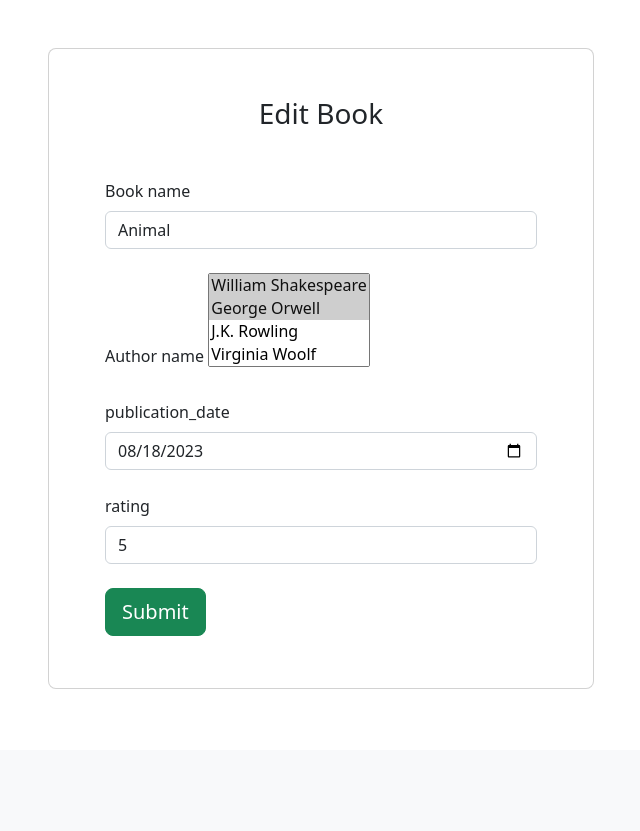
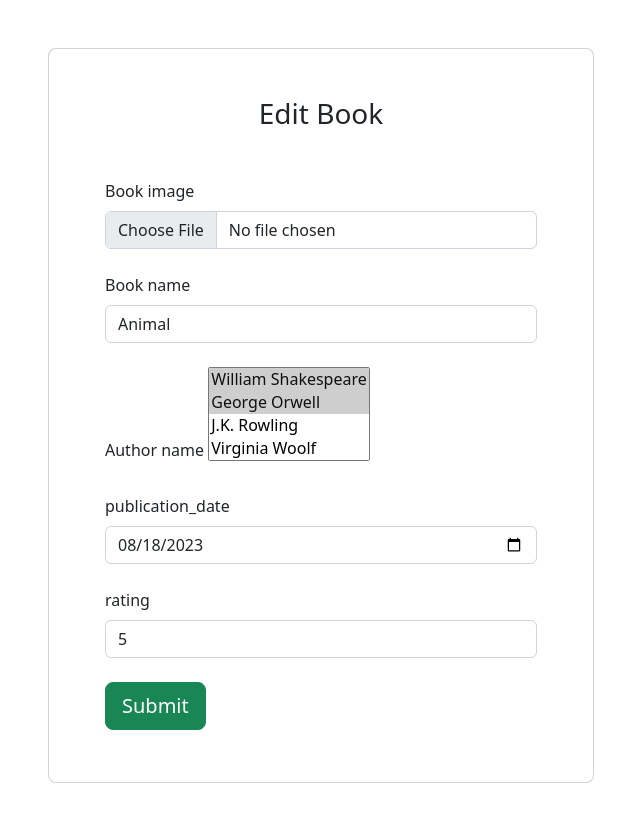
Before and after one commit to Harshtroo/DRF_book, a Django app: page /get_update_data/34/ in a window 1280 px wide. Shown: the part 50-881 px from the top of the page, without its empty margins (319-959 px from the left). Before the commit the page ends 739 px from the top, so only its background shows below. Run offline with Django 4.2, Linux system fonts and the light colour scheme; data comes from the database, SQL or seed files in the repository; both versions use the stored data as it was after the commit; some libraries are stand-ins or nearby versions.

Commit message:
add image field done

```diff
--- a/book/book_crud/models.py
+++ b/book/book_crud/models.py
@@ -18,7 +18,6 @@ class Book(models.Model):
         return self.name
 
 
-
 class User(models.Model):
     username = models.CharField(max_length=50,unique=True)
     email = models.EmailField()
--- a/book/book_crud/serializers.py
+++ b/book/book_crud/serializers.py
@@ -13,7 +13,6 @@ class AuthorSerializer(serializers.ModelSerializer):
 
 
 class BookSerializer(serializers.ModelSerializer):
-    # author = AuthorSerializer(many=True)
 
     class Meta:
         model = Book
@@ -25,10 +24,8 @@ class BookSerializer(serializers.ModelSerializer):
         return value
 
     def to_representation(self, instance):
-
         representation = super(BookSerializer, self).to_representation(instance)
         author_list = []
-        print("data112--------------",instance.author)
         for author in instance.author.all():
             author_list.append(author.name)
             representation['author'] = author_list
--- a/book/book_crud/static/js/base.js
+++ b/book/book_crud/static/js/base.js
@@ -18,8 +18,9 @@ function postAjaxCall(url, methodType, resultData,csrfToken, callback){
     url : url,
     method : methodType,
     headers: {'X-CSRFToken': csrfToken},
-    contentType: "application/json",
-    dataType: "text",
+    contentType: false,
+    processData: false,
+
     data: resultData,
     success : callback,
     error : function (reason, xhr){
--- a/book/book_crud/static/js/book_list.js
+++ b/book/book_crud/static/js/book_list.js
@@ -33,7 +33,6 @@ function bookDelete(id){
     resultData = ''
 
     var callBack = function(response) {
-
         ''
       };
       postAjaxCall(bookDeleteURL, methodType, resultData,csrfToken,callBack)
--- a/book/book_crud/static/js/book_update.js
+++ b/book/book_crud/static/js/book_update.js
@@ -17,17 +17,28 @@ $("#my-book-edit").on("submit",function(event){
     var methodType = "PUT";
 
     var selectedAuthor = $("#author_book option:selected").text();
-    var resultData = {
-        name:$("#book_name").val(),
-        author:$("#author_book").val(),
-        publication_date:$("#publication_date").val(),
-        rating :$("#rating").val()
-    }
-    resultData=JSON.stringify(resultData)
+
+//    if (document.getElementById("image").files.length == 0) {
+//        document.img.value=$("#book_image").prop("files")[0];
+//    }
+
+
+    var form_data = new FormData($("#my-book-edit")[0]);
+    var image = $("#book_image").prop("files")[0];
+    form_data.append("image", image);
+    console.log("image----------",form_data)
+//    var resultData = {
+//        image:$("#book_image").value,
+//        name:$("#book_name").val(),
+//        author:$("#author_book").val(),
+//        publication_date:$("#publication_date").val(),
+//        rating :$("#rating").val()
+//    }
+//    resultData=JSON.stringify(resultData)
     var Callback = function(response) {
 
-        window.location.href = "http://127.0.0.1:8000/get_book_list/";
+        window.location.href = baseURL + "/get_book_list/";
       };
-    postAjaxCall(bookUpdateURL, methodType, resultData,csrfToken,Callback)
+    postAjaxCall(bookUpdateURL, methodType, form_data,csrfToken,Callback)
 
 })
--- a/book/book_crud/static/js/create_user.js
+++ b/book/book_crud/static/js/create_user.js
@@ -12,7 +12,7 @@ $("#my-create-user").on("submit",function(event){
     }
     resultData=JSON.stringify(resultData)
     var Callback = function(response) {
-        window.location.href =  "http://127.0.0.1:8000/get_user_list/"
+        window.location.href = baseURL + "/get_user_list/"
       };
      postAjaxCall(createUserURL, methodType, resultData,csrfToken,Callback)
 })
--- a/book/book_crud/templates/base.html
+++ b/book/book_crud/templates/base.html
@@ -17,6 +17,7 @@
   src="https://code.jquery.com/jquery-3.7.0.js"
   integrity="sha256-JlqSTELeR4TLqP0OG9dxM7yDPqX1ox/HfgiSLBj8+kM="
   crossorigin="anonymous"></script>
+  <script src="https://code.jquery.com/jquery-3.4.1.min.js"></script>
   <link rel="stylesheet" type="text/css" href="{% static 'css/base.css' %}" />
 </head>
 
--- a/book/book_crud/templates/book_edit.html
+++ b/book/book_crud/templates/book_edit.html
@@ -13,20 +13,25 @@
             <div class="form-outline datepicker">
               <h3 class="mb-4 pb-2 pb-md-0 mb-md-5 px-md-2" align="center">Edit Book</h3>
 
-              <form class="px-md-2" method="POST" id="my-book-edit">
+              <form class="px-md-2" method="POST" id="my-book-edit" enctype="multipart/form-data">
                 {% csrf_token %}
                 <input type="hidden" class="form-control" id="book_id" value={{book.id}}>
+                {{book.image}}
+                <div class="form-outline mb-4">
+                  <label class="form-label">Book image</label>
+                  <input type="file" accept="image/*" class="form-control" id="book_image" src="media/{{book.image}}" value="{{book.image}}" name="image" >
+                </div>
 
                 <div class="form-outline mb-4">
                   <label class="form-label" >Book name</label>
-                  <input type="text" class="form-control" id="book_name" value={{book.name}}>
+                  <input type="text" class="form-control" id="book_name" value={{book.name}} name="name">
                 </div>
                 {{author.id}}
 
                 <div class="form-outline mb-4">
                   <div class="form-outline datepicker">
                     <label class="form-label">Author name</label>
-                     <select data-placeholder="select Authors" multiple class="chosen-select" name="test" id="author_book" >
+                     <select data-placeholder="select Authors" multiple class="chosen-select" name="author" id="author_book" >
                       {% for author in authors %}
                       {% if author in book.author.all %}
                        <option value="{{author.id}}" selected>{{author.name}}</option>
@@ -42,12 +47,12 @@
                 <input type="hidden" id="hidden_public_date" value="{{book.publication_date}}">
                 <div class="form-outline mb-4">
                   <label class="form-label">publication_date</label>
-                  <input type="date" class="form-control" id="publication_date" value={{book.publication_date}}>
+                  <input type="date" class="form-control" id="publication_date" value={{book.publication_date}} name="publication_date">
                 </div>
 
                 <div class="form-outline mb-4">
                   <label class="form-label">rating</label>
-                  <input type="number" class="form-control" id="rating" value={{book.rating}}>
+                  <input type="number" class="form-control" id="rating" value={{book.rating}} name="rating">
                 </div>
 
                 <button type="submit" class="btn btn-success btn-lg mb-1" >Submit</button>
--- a/book/book_crud/views.py
+++ b/book/book_crud/views.py
@@ -33,7 +33,6 @@ def get_update_data(request,pk):
 @api_view(["POST"])
 def create_author(request):
     if request.method == "POST":
-
         serializer = AuthorSerializer(data=request.data)
         if serializer.is_valid():
             serializer.save()
@@ -51,11 +50,7 @@ def author_list(request):
 @api_view(["POST"])
 def create_book(request):
     if request.method == "POST":
-        print("data-----------------------",request.data)
-        print("FIELS-----------------------",request.FILES)
-
         serializer = BookSerializer(data=request.data)
-        # breakpoint()
         if serializer.is_valid(raise_exception=True):
             serializer.save()
             return Response(serializer.data, status=HTTP_201_CREATED)
@@ -68,6 +63,7 @@ def book_list(request):
     return Response(serializer.data)
 
 @api_view(["PUT"])
+
 def book_update(request, pk):
     try:
         book = Book.objects.get(pk=pk)
@@ -75,6 +71,7 @@ def book_update(request, pk):
         return Response({"error": "Book not found"}, status=status.HTTP_404_NOT_FOUND)
 
     serializer = BookSerializer(book, data=request.data)
+    print("serializer-------------",serializer)
     if serializer.is_valid():
         serializer.save()
         return Response(serializer.data)
@@ -93,7 +90,6 @@ def book_delete(request, pk):
 def create_user(request):
     if request.method == "POST":
         serializer = UserSerializer(data=request.data)
-
         if serializer.is_valid():
             serializer.save()
             return Response(serializer.data, status=HTTP_201_CREATED)
```
Also changed, not shown: book/book_crud/static/js/create_book.js (+5 -34 lines), book/book_crud/templates/create_book.html (+4 -4 lines), book/book/settings.py (line endings or trailing spaces), book/db.sqlite3, book/media/images/Learn-Python-the-Hard-Way.jpg (added), book/media/images/download.jpeg (added), book/media/images/download_DIqJbBn.jpeg (added), book/media/images/download_S6IyAuz.jpeg (added), book/media/images/download_ZmhddOp.jpeg (added), book/media/images/download_bBlI9YZ.jpeg (added).
